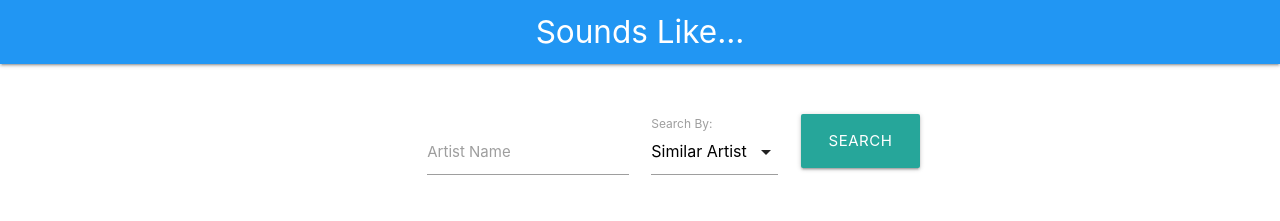
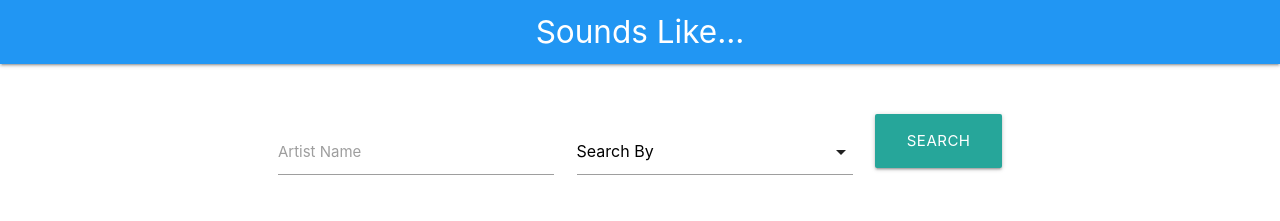
Before and after one commit to lwerner27/musicCurationApp, a website: page pages/index.html in a window 1280 px wide. Drawn offline with nearby package versions, Linux system fonts and the light colour scheme.

Commit message:
added some new styling

```diff
--- a/pages/index.html
+++ b/pages/index.html
@@ -32,24 +32,24 @@
                         <div class="row">
 
                             <!-- Text Input Section -->
-                            <div class="input-field col s3 offset-s3">
+                            <div class="input-field col s4 offset-s1">
                                 <input id="artist_name" type="text">
                                 <label for="artist_name">Artist Name</label>
                             </div>
 
                             <!-- Filter Choice Option -->
-                            <div class="input-field col s2">
+                            <div class="input-field col s4">
                                 <select>
+                                    <option value="" disabled selected>Search By</option>
                                     <option value="1">Similar Artist</option>
                                     <option value="2">Genre</option>
                                 </select>
-                                <label>Search By:</label>
                             </div>
 
                             <!-- Search Button Colunn -->
-                            <div class="col s3">
+                            <div class="col s2">
 
-                                <a class="waves-effect waves-light btn-large">Search</a>
+                                <a class="waves-effect waves-light btn-large" id="search-button">Search</a>
 
                             </div>
 
--- a/pages/style.css
+++ b/pages/style.css
@@ -17,3 +17,6 @@ main {
 /* ===================================================== */
 /* IDs */
 /* ===================================================== */
+#search-button {
+    width: 100%;
+}
```
